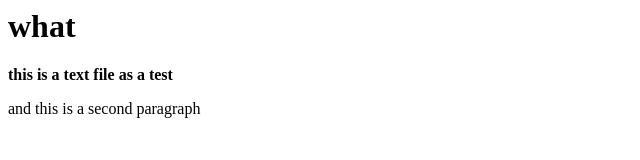
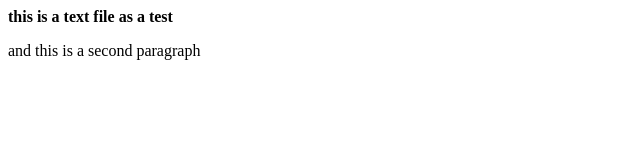
Before and after one commit to Moctar-Aboubacar/Moctar-Aboubacar.github.io, a plain HTML site: page index.html in a window 1280 px wide. Shown: the whole page, without its empty margins (0-640 px from the left). Drawn offline with Linux system fonts and the light colour scheme.

Commit message:
Update index.html

```diff
--- a/index.html
+++ b/index.html
@@ -1,3 +1,3 @@
-<h1> what </h1>
+
 <b>this is a text file as a test</b>
 <p> and this is a second paragraph</p>
```
